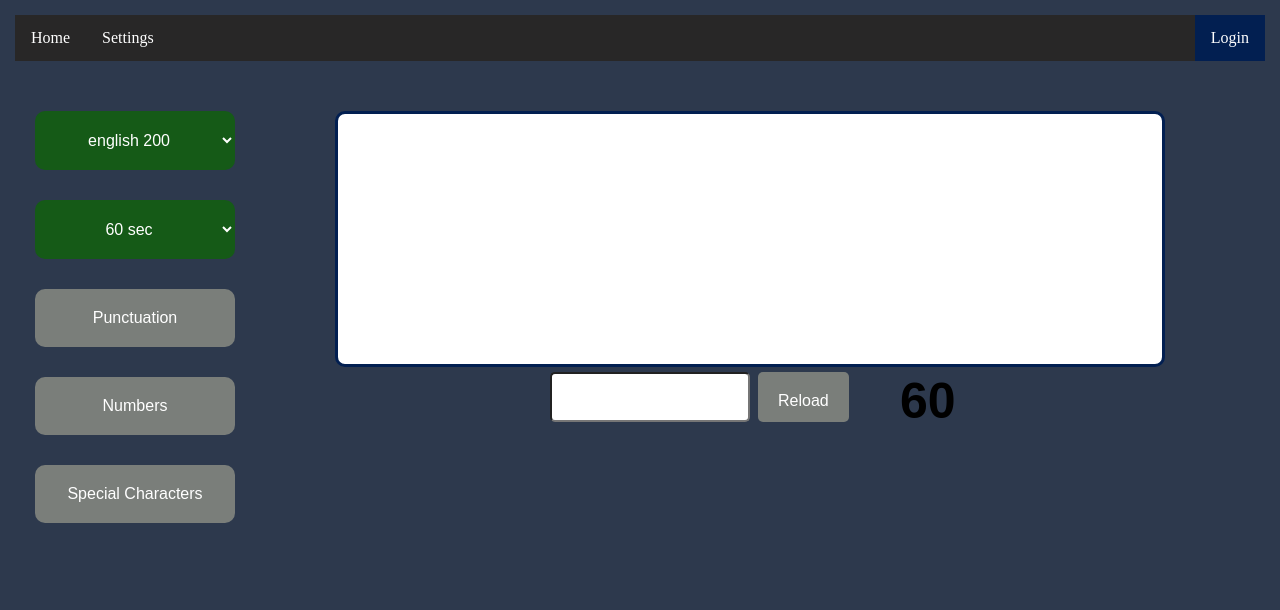
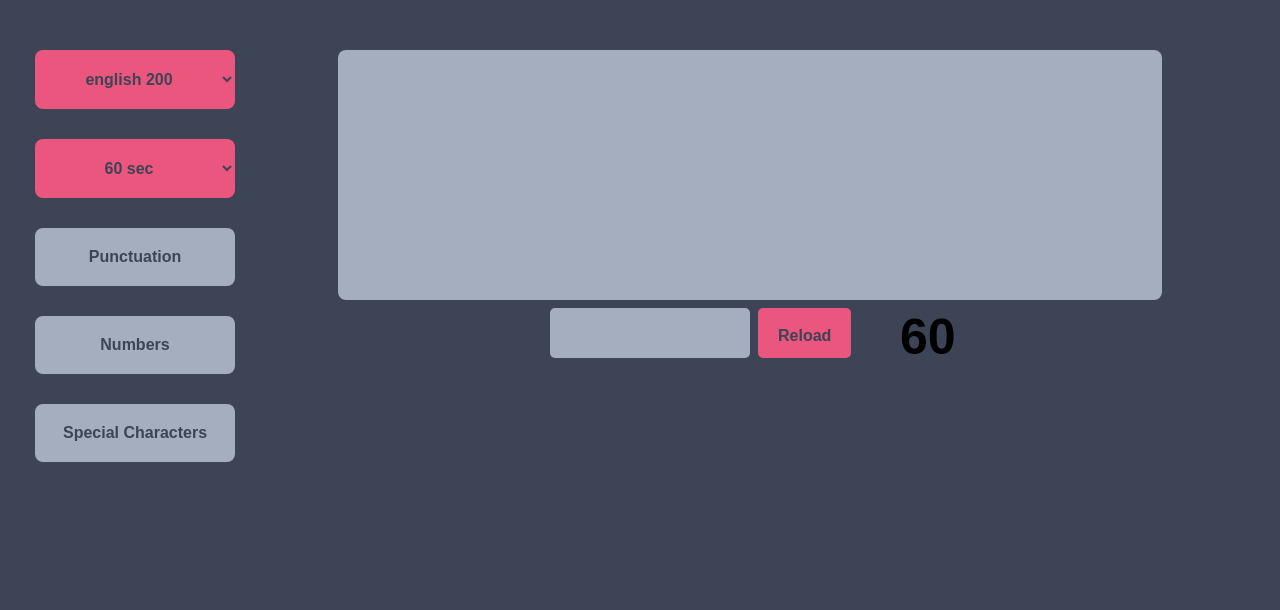
Before and after one commit to ariabrams65/CoffeeType, a Flask app: template templates/index.html in a window 1280 px wide. Shown: the top 610 px of the page. Run offline with Flask 2, Linux system fonts and the light colour scheme; the template is opened without the code that fills it, so the values that code supplies are empty.

Commit message:
changed color theme of page

```diff
--- a/static/index.js
+++ b/static/index.js
@@ -165,10 +165,16 @@ async function changeText(event) {
     let words = (await requestText()).split(' ');
     ct.textData.text = [];
     for (let word of words) {
-        ct.textData.text.push({word: word, color: 'black'});
+        ct.textData.text.push({word: word, color: getTextColor()});
     }
     ct.textData.text[0].current = true;
     reloadText({currentTarget: ct});
+}
+
+function getTextColor() {
+    let fontEl = document.querySelector('.text');
+    let style = window.getComputedStyle(fontEl, null);
+    return style.getPropertyValue('color');
 }
 
 
--- a/static/styles/style.css
+++ b/static/styles/style.css
@@ -1,9 +1,10 @@
 body {
-    background-color: rgb(45, 57, 77);
+    background-color: #3c4455;
     margin: 15px;
 }
 
 .navbar {
+    display: none;
     list-style-type: none;
     margin: 0;
     padding: 0;
@@ -57,14 +58,18 @@ li a:hover {
 }
 
 .text {
-    background-color: white;
+    background-color: #a5aebe;
     margin: auto;
-    margin-bottom: 5px;
-    border: 3px solid #021f51 ;
+    margin-bottom: 8px;
     height: 250px;
     width: 80%;
-    border-radius: 10px;
+    max-width: 900px;
+    border-radius: 8px;
     text-align: center;
+    overflow: auto;
+    font-size: 33px;
+    font-family: 'Roboto Mono';
+    color: #3c4455;
 
     -webkit-touch-callout: none;
     -webkit-user-select: none;
@@ -72,11 +77,6 @@ li a:hover {
     -moz-user-select: none;
     -ms-user-select: none;
     user-select: none;
-}
-
-.text p {
-    font-size: 40px;
-    margin-top: 10px
 }
 
 .flex-container {
@@ -95,24 +95,32 @@ li a:hover {
 #text-input {
     box-sizing: border-box;
     display: block;
+    background-color: #a5aebe;
     height: 100%;
     width: 200px;
     margin-right: 8px;
     font-size: 25px;
     float: left;
     border-radius: 5px;
+
+    border-top-style: hidden;
+    border-right-style: hidden;
+    border-left-style: hidden;
+    border-bottom-style: hidden;
 }
 
 #reload-button {
     display: inline-block;
     height: 100%;
+    line-height: 100%;
 
-    background-color: #7a7e7a;
+    background-color: #ea567d;
     border: none;
-    color: white;
+    color: #3c4455;
     text-align: center;
     text-decoration: none;
     font-size: 16px;
+    font-weight: bold;
     padding: 20px;
     border-radius: 5px;
 }
@@ -133,24 +141,25 @@ li a:hover {
 }
 
 .option-list .pressed {
-       background-color: #155a17;
+       background-color: #ea567d;
 }
 
 .option-list button, .select {
-    background-color: #7a7e7a;
+    background-color: #a5aebe;
     border: none;
-    color: white;
+    color: #3c4455;
     text-align: center;
     text-decoration: none;
     display: inline-block;
     font-size: 16px;
+    font-weight: bold;
 
     margin: 0 0 30px 0;
     padding: 20px;
-    border-radius: 10px;
+    border-radius: 8px;
     width: 100%;
 }
 
 .option-list button:hover, .option-list select:hover, #reload-button:hover {
-    background-color: #4e504e;
+    filter: brightness(.8);
 }
```
